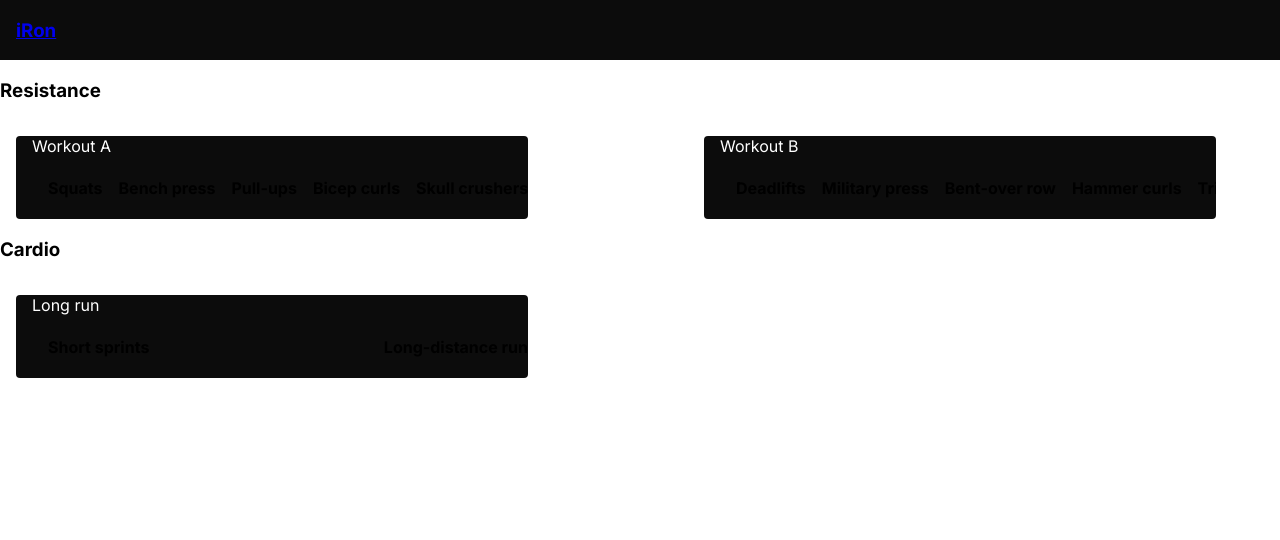
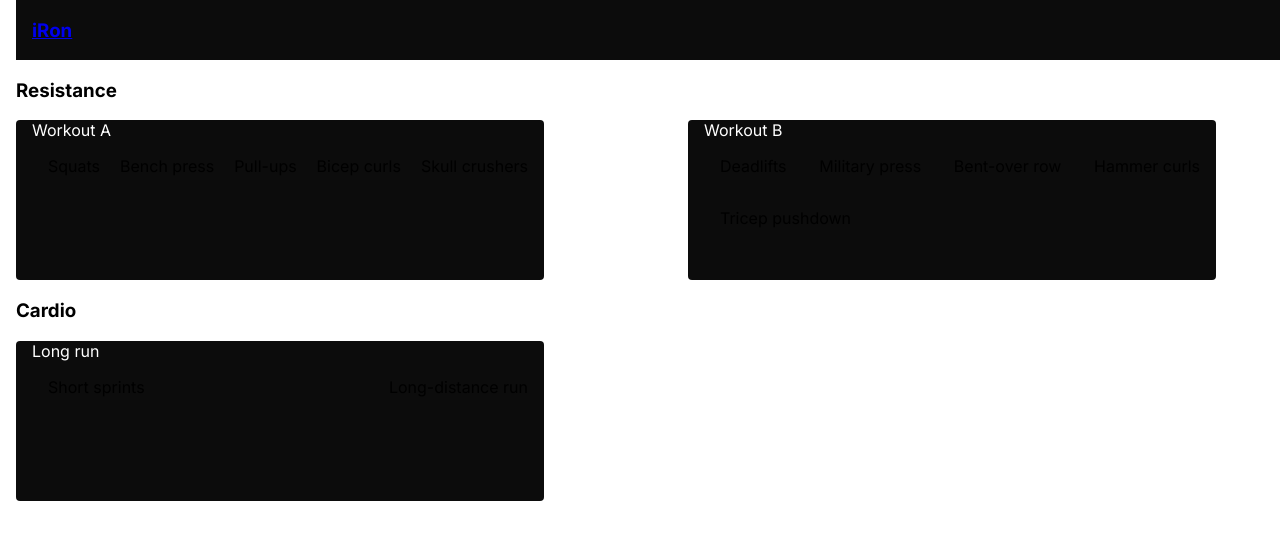
Before and after one commit to Esiru/iRon, a Next.js app in the folder iron-app/: page / in a window 1280 px wide. Shown: the top 540 px of the page. Built offline with nearby package versions, Linux system fonts and the light colour scheme.

Commit message:
Styling main page and workoutPreview-component

```diff
--- a/iron-app/src/app/page.css
+++ b/iron-app/src/app/page.css
@@ -4,12 +4,15 @@ body {
   flex-direction: column;
   align-items: start;
   margin: 0 auto;
+  padding-left: 1rem;
 }
 
 .workout-preview {
-  margin: 1rem 1rem 0 0;
+  margin-right: 1rem;
+  padding-right: 1rem;
   border-radius: 4px;
   width: 40vw;
+  height: 20vh;
   background-color: rgb(12, 12, 12);
 }
 
@@ -23,15 +26,10 @@ body {
 }
 
 .excercises-list {
-  overflow: auto;
   display: flex;
   flex-direction: row;
+  flex-wrap: wrap;
   justify-content: space-between;
-}
-
-.excercises-list h4 {
-  display: grid;
-  white-space: nowrap;
 }
 
 .workout-preview-list {
@@ -39,7 +37,6 @@ body {
   flex-direction: row;
   width: 95vw;
   overflow: auto;
-  margin-left: 1rem;
   justify-content: space-between;
 }
 
--- a/iron-app/src/components/workoutPreview.jsx
+++ b/iron-app/src/components/workoutPreview.jsx
@@ -8,7 +8,7 @@ export default function WorkoutPreview({name, type, id, excercises}) {
         </Link>
         <div className="excercises-list">
           {excercises.map((excercise, index) => (
-            <h4 key={index}>{excercise.name}</h4>
+            <p key={index}>{excercise.name}</p>
           ))}
         </div>
       </div>
```
Also changed, not shown: iron-app/src/app/page.js (+0 -96 lines).
